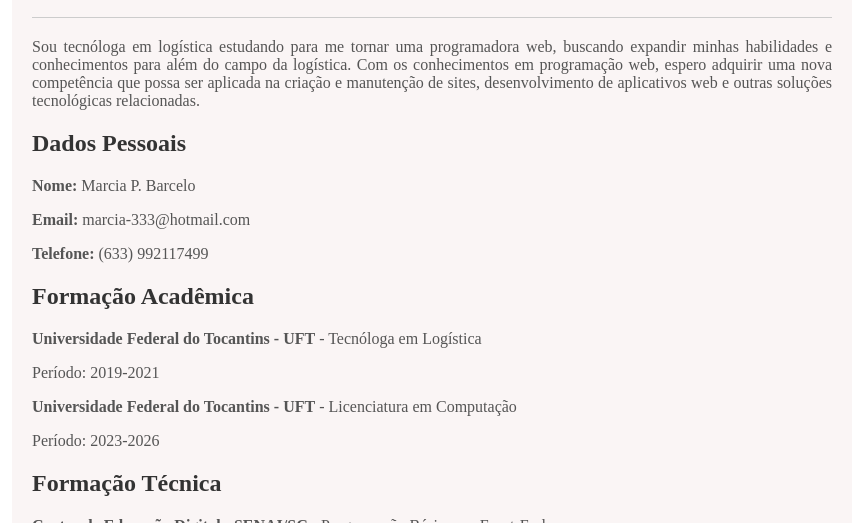
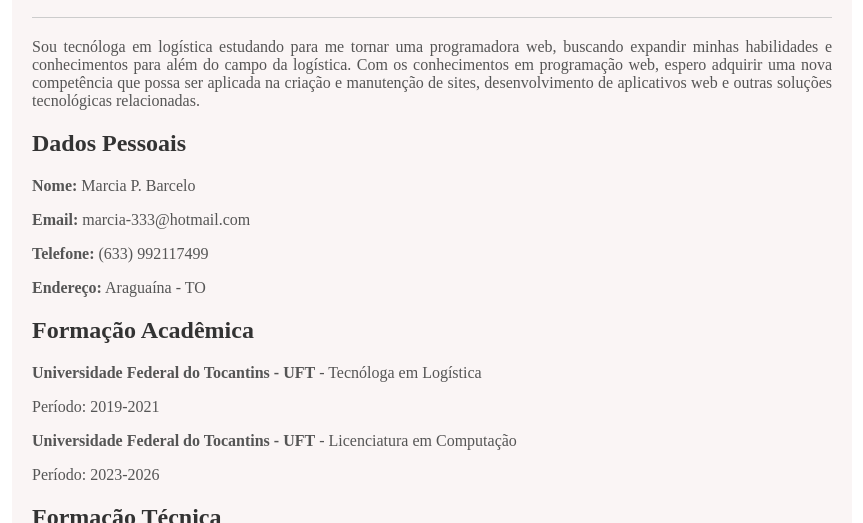
Before and after one commit to Mpbarcelo/Curriculumelasnatech, a plain HTML site: page index.html in a window 1280 px wide. Shown: the part 577-1100 px from the top of the page, without its empty margins (208-1071 px from the left). Drawn offline with Linux system fonts and the light colour scheme.

Commit message:
outro commit

```diff
--- a/index.html
+++ b/index.html
@@ -27,6 +27,7 @@
             <p><strong>Nome:</strong> Marcia P. Barcelo</p>
             <p><strong>Email:</strong> marcia-333@hotmail.com</p>
             <p><strong>Telefone:</strong> (633) 992117499</p>
+            <p><strong>Endereço:</strong> Araguaína - TO</p>
         </div>
 
         <div>
```
